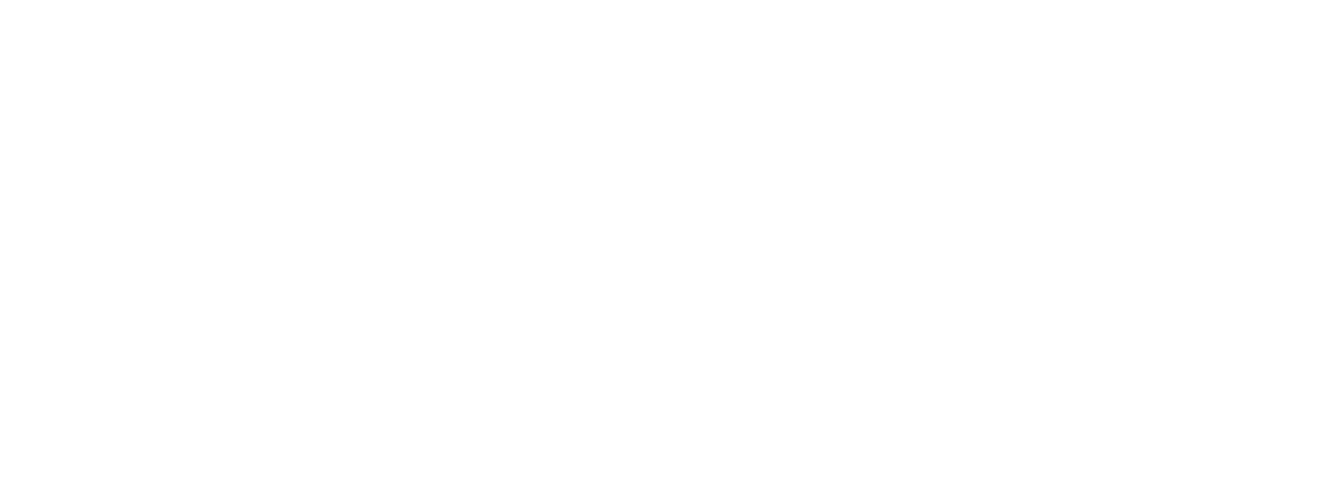
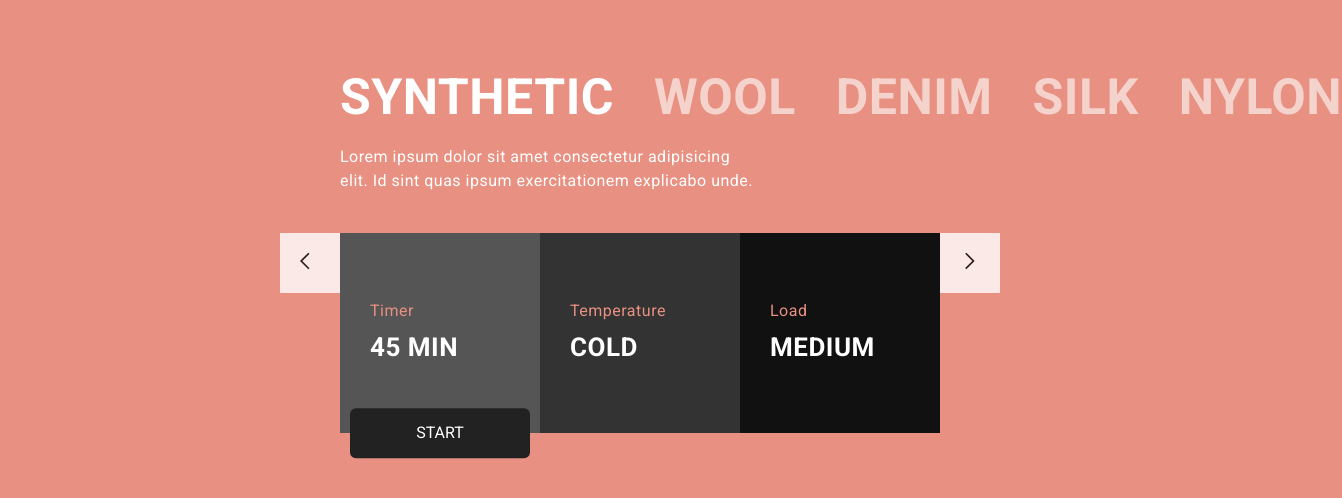
Before and after one commit to ALPINISTLAR/washin-machine, a plain HTML site: page index.html in a window 1280 px wide. Shown: the whole page, 1342 px wide, since content can reach past the window. Drawn offline with Linux system fonts and the light colour scheme.

Commit message:
add main section

```diff
--- a/css/styles.css
+++ b/css/styles.css
@@ -1,4 +1,3 @@
-:root
 /* ** GLOBAL STYLES ** */
 html
 {
@@ -7,7 +6,7 @@ html
   scroll-behavior: smooth;
 }
 *,
-*::before
+*::before,
 *::after
 {
 box-sizing: inherit;
@@ -24,10 +23,11 @@ body
   margin: 0;
   font-size: 16px;
   line-height: 1.5;
-  font-family: Arial, sans-serif;
+  font-family: "Roboto", Arial, sans-serif;
   letter-spacing: 0.5px;
-  background-color: #fff;
-  color: #222;
+  background-color: #e89182;
+  color: #fff;
+  overflow-x: hidden;
 }
 img
 {
@@ -40,10 +40,150 @@ height: auto;
   width: 100%;
   margin-right: auto;
   margin-left: auto;
+  max-width: 640px;
+  padding-left: 20px;
+  padding-right: 20px;
 }
 
 /* ** MAIN CONTENT ** */
 .main-content
 {
+  padding-top: 60px;
+  padding-bottom: 60px;
   flex-grow: 1;
 }
+
+.washing-mode-list {
+  display: flex;
+  padding: 0;
+  margin: 0;
+  margin-bottom: 10px;
+}
+.washing-mode-item {
+  margin: 0;
+  padding: 0;
+  list-style: none;
+}
+.washing-mode-item:not(:last-child)
+{
+  margin-right: 40px;
+}
+.washing-mode-item-active .washing-mode-item-link {
+  opacity: 1;
+}
+.washing-mode-item-link {
+  font-size: 50px;
+  font-weight: bold;
+  color: rgba(255, 255, 255, 255);
+  opacity: 0.6;
+  text-transform: uppercase;
+  text-decoration: none;
+}
+.washing-mode-item-link:hover
+{
+  opacity: 0.9;
+}
+.washing-mode-notice
+{
+  width: 420px;
+  padding: 0;
+  margin: 0;
+  margin-bottom: 40px;
+}
+
+
+.washing-mode-info {
+  position: relative;
+}
+.washing-mode-status {
+  padding: 0;
+  margin: 0;
+  display: flex;
+}
+.washing-mode-status-item {
+  display: flex;
+  flex-direction: column;
+  justify-content: center;
+  padding: 30px;
+  width: 200px;
+  height: 200px;
+}
+.washing-mode-status-heading {
+  padding: 0;
+  margin: 0;
+  color: #e89182;
+  text-transform: capitalize;
+  margin-bottom: 5px;
+}
+.washing-mode-status-value {
+  font-size: 26px;
+  font-weight: bold;
+  padding: 0;
+  margin: 0;
+  text-transform: uppercase;
+}
+
+.washing-mode-status-item-timer
+{
+  background-color: #555;
+}
+.washing-mode-status-item-temp{
+  background-color: #333;
+}
+.washing-mode-status-item-load
+{
+  background-color: #111;
+}
+.washing-mode-controller {
+  width: 60px;
+  height: 60px;
+  border: 0;
+  padding: 0;
+  background-color: #fff;
+  cursor: pointer;
+  opacity: 0.8;
+}
+.washing-mode-controller:hover
+{
+  opacity: 1;
+}
+.washing-mode-controller-prev {
+  position: absolute;
+  top: 0;
+  transform: translateX(-100%);
+}
+.washing-mode-controller-next {
+  position: absolute;
+  top: 0;
+  right: 0;
+  transform: translateX(100%);
+}
+
+.controller-img-prev {
+  width: 20px;
+  height: 20px;
+}
+.controller-img-next {
+  width: 20px;
+  height: 20px;
+}
+.start-button
+{
+  position: absolute;
+  left: 10px;
+  bottom: 0;
+  transform: translateY(50%);
+  width: 180px;
+  padding: 16px;
+  background-color: #222;
+  color: #fff;
+  text-transform: uppercase;
+  border: 0;
+  border-radius: 6px;
+  cursor: pointer;
+  transition: transform 0.4s ease;
+}
+.start-button:hover
+{
+  transform: translateY(35%);
+}
--- a/index.html
+++ b/index.html
@@ -4,13 +4,13 @@
   <meta charset="UTF-8">
   <meta http-equiv="X-UA-Compatible" content="IE=edge">
   <meta name="viewport" content="width=device-width, initial-scale=1.0">
-  <title>Document</title>
+  <title>washing-machine</title>
   <!-- ======================================= -->
   <!-- =====         GOOGLE FONTS         ==== -->
   <!-- ======================================= -->
-
-
-
+  <link rel="preconnect" href="https://fonts.googleapis.com">
+  <link rel="preconnect" href="https://fonts.gstatic.com" crossorigin>
+  <link href="https://fonts.googleapis.com/css2?family=Roboto:wght@400;500;700&display=swap" rel="stylesheet">
   <!-- =============================== -->
   <!-- =====       STYLES        ===== -->
   <!-- =============================== -->
@@ -18,14 +18,48 @@
   <link rel="stylesheet" href="css/styles.css">
 </head>
 <body>
-  <header class="site-header"></header>
-
-
 <!-- ******************************************* -->
 <!-- *****          MAIN SECTION           ***** -->
 <!-- ******************************************* -->
-<main class="main-content"></main>
+<main class="main-content">
+<div class="container">
+<ul class="washing-mode-list">
+  <li class="washing-mode-item washing-mode-item-active"><a href="#" class="washing-mode-item-link">synthetic</a></li>
+  <li class="washing-mode-item"><a href="#" class="washing-mode-item-link">wool</a></li>
+  <li class="washing-mode-item"><a href="#" class="washing-mode-item-link">denim</a></li>
+  <li class="washing-mode-item"><a href="#" class="washing-mode-item-link">silk</a></li>
+  <li class="washing-mode-item"><a href="#" class="washing-mode-item-link">nylon</a></li>
+</ul>
+<p class="washing-mode-notice">Lorem ipsum dolor sit amet consectetur adipisicing elit. Id sint quas ipsum exercitationem explicabo unde.</p>
 
+<div class="washing-mode-info">
+<button class="washing-mode-controller washing-mode-controller-prev" type="button">
+  <img src="img/arrow_back.svg" alt="prev" class="controller-img-prev">
+</button>
+<button class="washing-mode-controller washing-mode-controller-next" type="button">
+  <img src="img/arrow_forward.svg" alt="next" class="controller-img-next">
+</button>
+
+<button class="start-button">start</button>
+<dl class="washing-mode-status">
+<div class="washing-mode-status-item washing-mode-status-item-timer">
+  <dt class="washing-mode-status-heading">timer</dt>
+  <dd class="washing-mode-status-value">45 min</dd>
+</div>
+<!-- ** -->
+<div class="washing-mode-status-item washing-mode-status-item-temp">
+  <dt class="washing-mode-status-heading">temperature</dt>
+  <dd class="washing-mode-status-value">cold</dd>
+</div>
+<!-- ** -->
+<div class="washing-mode-status-item washing-mode-status-item-load">
+  <dt class="washing-mode-status-heading">load</dt>
+  <dd class="washing-mode-status-value">medium</dd>
+</div>
+</dl>
+</div>
+</div>
+</main>
   <script src="js/main.js"></script>
 </body>
 </html>
```
Also changed, not shown: img/arrow_back.svg (added), img/arrow_forward.svg (added).
